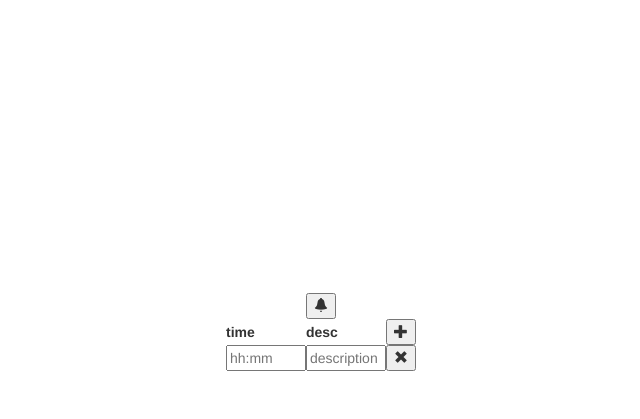
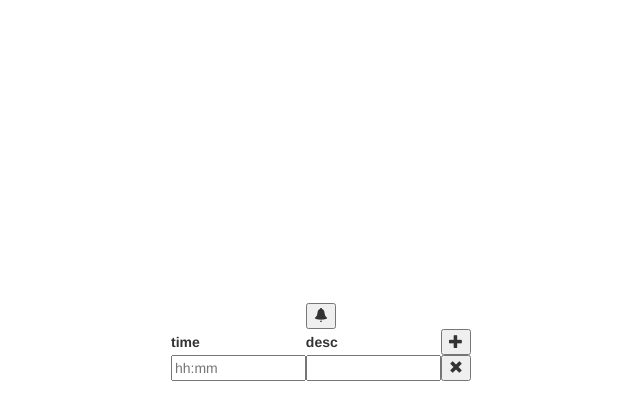
Before and after one commit to rjfreund/clock, a website: page index.html in a window 1280 px wide. Shown: the part 7-426 px from the top of the page, without its empty margins (319-959 px from the left). Drawn offline with Linux system fonts and the light colour scheme.

Commit message:
updated alarms table css

```diff
--- a/css/styles.css
+++ b/css/styles.css
@@ -1,9 +1,31 @@
+html{
+    padding-top: 10px;
+}
+
+tr > th, tr > td{
+    padding-left: 0 !important;
+    padding-right: 0 !important;
+}
+
+.alarms th{
+    width: 49%;
+}
+
+.alarms th:last-child{
+    width: 1%;
+}
+
 .margin-auto{
     margin: 0 auto;
 }
 
 .alarms input{
-    width: 80px;
+    width: 100%;
+}
+
+.alarms{
+    min-width: 300px;
+    max-width: 300px;
 }
 
 /*
--- a/index.html
+++ b/index.html
@@ -5,8 +5,8 @@
 <title>Clock</title>
 <meta name="viewport" content="width=device-width, initial-scale=1">
 <link id="favicon" rel="icon" type="image/png" href="img/empty_clock.png">
+<link rel="stylesheet" href="css/bootstrap.css">
 <link rel="stylesheet" href="css/styles.css">
-<link rel="stylesheet" href="css/bootstrap.css">
 </head>
 <body>
     <!--
@@ -41,7 +41,7 @@
                     <tbody>
                         <tr class="alarm" data-id="">
                             <td><input type="text" class="alarmTime" placeholder="hh:mm"/></td>
-                            <td><input type="text" class="alarmDesc" placeholder="description"/></td>
+                            <td><input type="text" class="alarmDesc" /></td>
                             <td><button class="removeAlarm"><i class="glyphicon glyphicon-remove"></i></button></td>
                         </tr>
                     </tbody>
```
Also changed, not shown: js/clock.js (+10 -5 lines).
